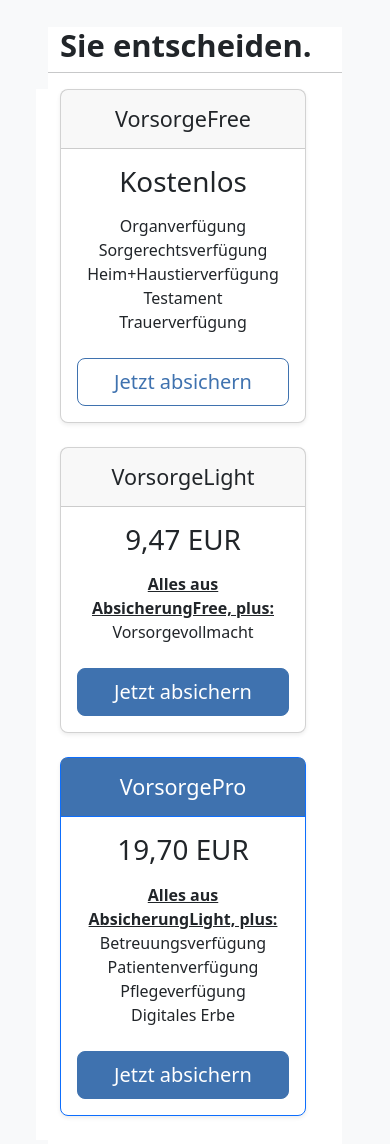
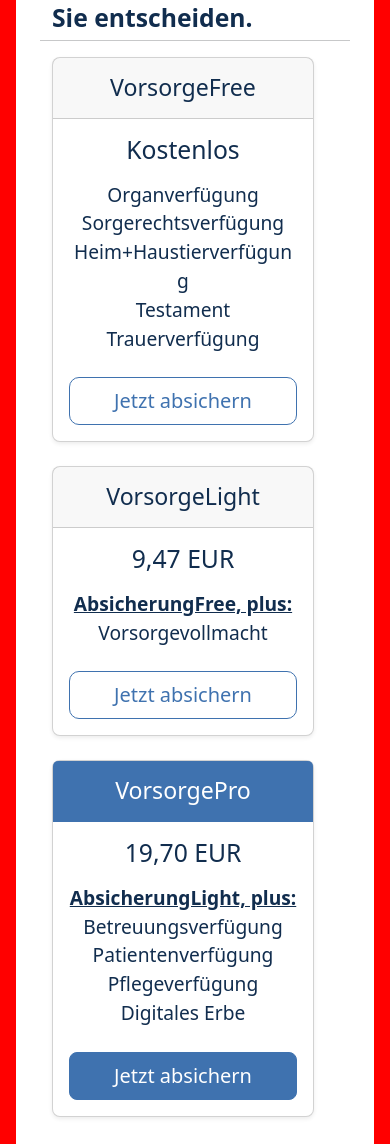
Before and after one commit to noeljl/project-dg, a plain HTML site: page index.html in a window 390 px wide. Shown: the part 2095-3239 px from the top of the page. Drawn offline with nearby package versions, Linux system fonts and the light colour scheme.

Commit message:
Removed all sections which aren't responsive.

```diff
--- a/index.html
+++ b/index.html
@@ -144,19 +144,18 @@
 
     <!--Section: Price list-->
     <section id="price">
-        <div class="p-5 mb-4 bg-body-tertiary rounded-3">
-            <div class="container-fluid py-5">
-                <div class="row white-row">
-                    <h1 class="display-5 fw-bold">Sie entscheiden.</h1>
+        <div class="container-fluid">
+            <div class="row rounded-4 mt-5 mx-1 py-4 px-lg-5 px-4">
+                <h2 class="fw-bold">Sie entscheiden.</h2>
                 <hr />
                 <div class="row row-cols-md-3 mb-3 text-center">
-                        <div class="col">
+                    <div class="col-12">
                         <div class="card mb-4 rounded-3 shadow-sm">
                             <div class="card-header py-3">
-                                    <h4 class="my-0 fw-normal">VorsorgeFree</h4>
+                                <h3 class="my-0 fw-normal">VorsorgeFree</h3>
                             </div>
                             <div class="card-body">
-                                    <h1 class="card-title pricing-card-title">Kostenlos</h1>
+                                <h2 class="card-title pricing-card-title">Kostenlos</h2>
                                 <ul class="list-unstyled mt-3 mb-4">
                                     <li>Organverfügung</li>
                                     <li>Sorgerechtsverfügung</li>
@@ -164,38 +163,39 @@
                                     <li>Testament</li>
                                     <li>Trauerverfügung</li>
                                 </ul>
-                                    <button type="button" class="w-100 btn btn-lg btn-outline-primary"
-                                        style="border-color: #3F72AF; color: #3F72AF;">Jetzt absichern</button>
+                                <a class="btn-absichern btn-absichern-medium btn btn-lg w-100" target="_blank"
+                                    href="https://meinvorsorgeheft.de/s/Deutsche-Generationenberatung/kopie-von-meinvorsorgeheft-servicepaket/payment">Jetzt
+                                    absichern</a>
                             </div>
                         </div>
                     </div>
-                        <div class="col">
+                    <div class="col-12">
                         <div class="card mb-4 rounded-3 shadow-sm">
                             <div class="card-header py-3">
-                                    <h4 class="my-0 fw-normal">VorsorgeLight</h4>
+                                <h3 class="my-0 fw-normal">VorsorgeLight</h3>
                             </div>
                             <div class="card-body">
-                                    <h1 class="card-title pricing-card-title">9,47 EUR</h1>
+                                <h2 class="card-title pricing-card-title">9,47 EUR</h2>
                                 <ul class="list-unstyled mt-3 mb-4">
-                                        <li><u><b>Alles aus AbsicherungFree, plus:</b></u></li>
+                                    <li><u><b>AbsicherungFree, plus:</b></u></li>
                                     <li>Vorsorgevollmacht</li>
                                 </ul>
-                                    <button type="button" class="w-100 btn btn-lg btn-primary"
-                                        style="border-color: #3F72AF; background-color: #3F72AF;">Jetzt
-                                        absichern</button>
+                                <a class="btn-absichern btn-absichern-medium btn btn-lg w-100" target="_blank"
+                                    href="https://meinvorsorgeheft.de/s/Deutsche-Generationenberatung/kopie-von-meinvorsorgeheft-servicepaket/payment">Jetzt
+                                    absichern</a>
                             </div>
                         </div>
                     </div>
-                        <div class="col">
-                            <div class="card mb-4 rounded-3 shadow-sm border-primary">
-                                <div class="card-header py-3 border-primary"
+                    <div class="col-12">
+                        <div class="card mb-4 rounded-3 shadow-sm">
+                            <div class="card-header py-3"
                                 style="background-color: #3F72AF; border-color: #3F72AF; color: white;">
-                                    <h4 class="my-0 fw-normal">VorsorgePro</h4>
+                                <h3 class="my-0 fw-normal" style="color: white;">VorsorgePro</h3>
                             </div>
                             <div class="card-body">
-                                    <h1 class="card-title pricing-card-title">19,70 EUR</h1>
+                                <h2 class="card-title pricing-card-title">19,70 EUR</h2>
                                 <ul class="list-unstyled mt-3 mb-4">
-                                        <li><u><b>Alles aus AbsicherungLight, plus:</b></u></li>
+                                    <li><u><b>AbsicherungLight, plus:</b></u></li>
                                     <li>Betreuungsverfügung</li>
                                     <li>Patientenverfügung</li>
                                     <li>Pflegeverfügung</li>
@@ -210,10 +210,9 @@
                 </div>
             </div>
         </div>
-        </div>
     </section>
 
-    <!--Video: Notfall kommt unerwartet-->
+    <!--Video: Notfall kommt unerwartet
     <section>
         <div class="p-5 mb-4 bg-body-tertiary rounded-3">
             <div class="container-fluid py-5">
@@ -233,8 +232,9 @@
             </div>
         </div>
     </section>
+    -->
 
-    <!--Section: Call-to-Action-->
+    <!--Section: Call-to-Action
     <section>
         <div class="p-5 mb-4 bg-body-tertiary rounded-3">
             <div class="container-fluid py-5" style="background-color: #DBE2EF; border-radius: 20px;">
@@ -245,8 +245,9 @@
             </div>
         </div>
     </section>
+    -->
 
-    <!--Section: 5 Schritte-->
+    <!--Section: 5 Schritte
     <section>
         <div class="p-5 mb-4 bg-body-tertiary rounded-3">
             <div class="container-fluid py-5">
@@ -276,12 +277,14 @@
             </div>
         </div>
     </section>
+    -->
 
-    <!--Section: Rezession-->
+    <!--Section: Rezession
     <section>
     </section>
+    -->
 
-    <!--Section: Call-to-Action-->
+    <!--Section: Call-to-Action
     <section>
         <div class="p-5 mb-4 bg-body-tertiary rounded-3">
             <div class="container-fluid py-5" style="background-color: #DBE2EF; border-radius: 20px;">
@@ -292,12 +295,12 @@
             </div>
         </div>
     </section>
+    -->
 
     <!--Footer-->
-    <section>
-        <footer class="p-5 mb-4 bg-body-tertiary">
-            <div class="container-fluid py-5">
-                <div class="row">
+    <footer class="py-5 bg-body-tertiary m-0">
+        <div class="container-fluid m-0">
+            <div class="row mt-5 mx-1 py-4 px-lg-5 px-4" style="background-color: #F9F7F7;">
                 <div class="col-6 col-md-2 mb-3">
                     <p><b>Über Deutsche Generationenberatung</b></p>
                     <ul class="nav flex-column">
@@ -314,8 +317,8 @@
                     <ul class="nav flex-column">
                         <li class="nav-item mb-2"><a href="#" class="nav-link p-0 text-body-secondary">Dokumente
                                 registrieren</a></li>
-                            <li class="nav-item mb-2"><a href="#"
-                                    class="nav-link p-0 text-body-secondary">Vorsorgeshop</a></li>
+                        <li class="nav-item mb-2"><a href="#" class="nav-link p-0 text-body-secondary">Vorsorgeshop</a>
+                        </li>
                         <li class="nav-item mb-2"><a href="#" class="nav-link p-0 text-body-secondary">Glossar</a>
                         </li>
                         <li class="nav-item mb-2"><a href="#" class="nav-link p-0 text-body-secondary">FAQs</a></li>
@@ -364,7 +367,7 @@
                 </div>
             </div>
 
-                <div class="d-flex flex-column flex-sm-row justify-content-between py-4 my-4 border-top">
+            <div class="d-flex flex-column flex-sm-row justify-content-between py-4 my-4 border-top mt-5 mx-1 py-4 px-lg-5 px-4">
                 <p>© 2024 Deutsche Generationenberatung. Alle Rechte inbegriffen.</p>
                 <ul class="list-unstyled d-flex">
                     <li class="ms-3"><a class="link-body-emphasis" href="#"><svg class="bi" width="24" height="24">
@@ -380,7 +383,6 @@
             </div>
         </div>
     </footer>
-    </section>
 
     <!--Bootstrap script-->
     <script src="https://cdn.jsdelivr.net/npm/bootstrap@5.3.3/dist/js/bootstrap.bundle.min.js"
--- a/style.css
+++ b/style.css
@@ -100,6 +100,29 @@
     }
 }
 
+#price a {
+    border-radius: 10px;
+    border: 1px solid #3F72AF;
+    background-color: white;
+    color: #3F72AF;
+    font-weight: 400;
+}
+
+#price h2 {
+    color: #112D4E;
+}
+
+#price h3 {
+    color: #112D4E;
+}
+
+#price li {
+    color: #112D4E;
+    font-size: 1.20rem;
+}
+
+
+
 
 
 
```
Lines whose indentation alone changed are shown as unchanged.
